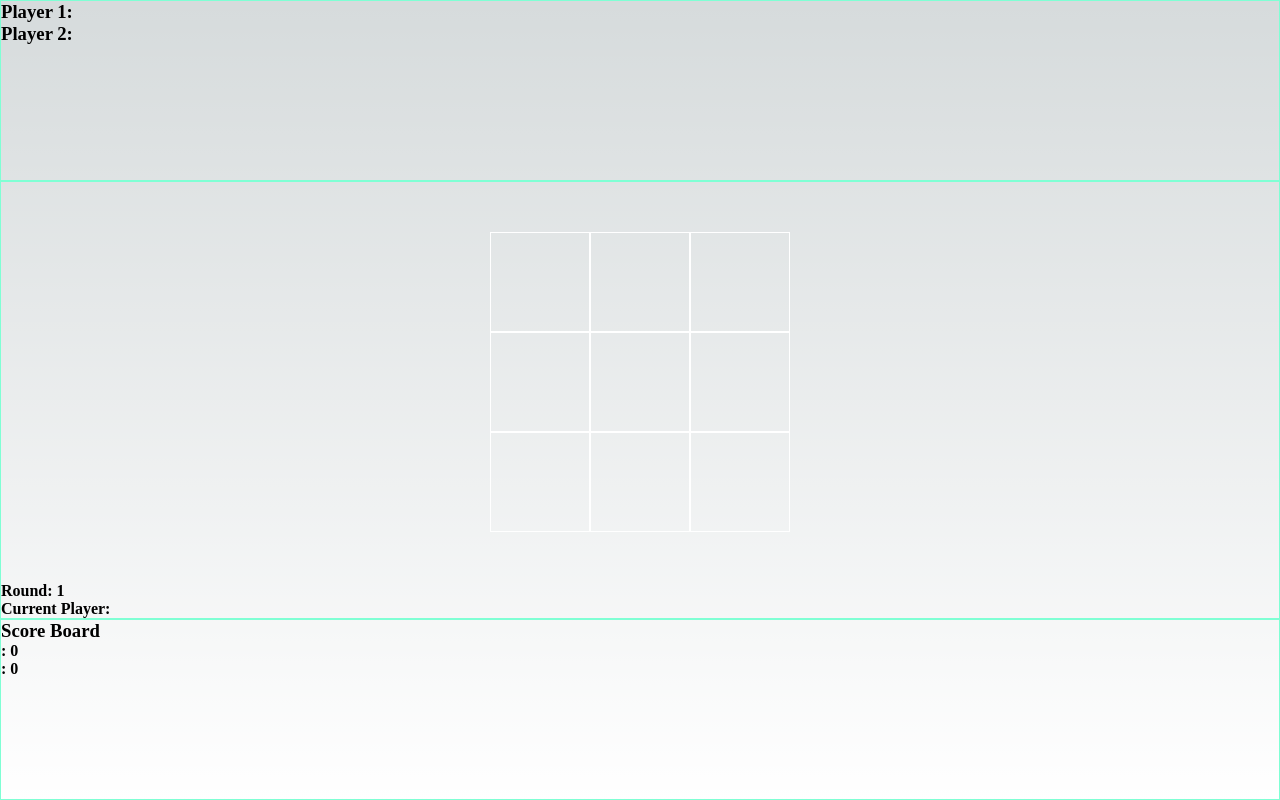
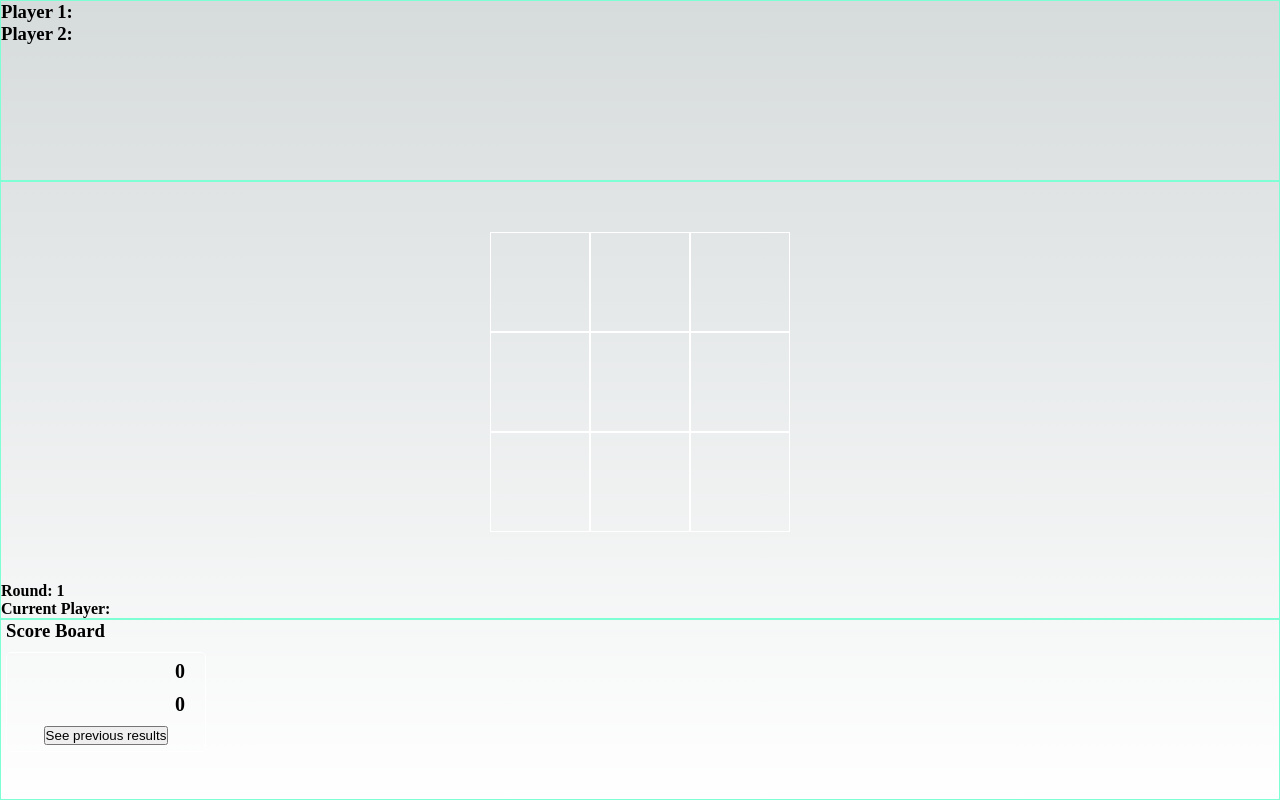
Before and after one commit to javidan-dot-com/game, a Next.js app: page /game in a window 1280 px wide. Built offline with nearby package versions, Linux system fonts and the light colour scheme.

Commit message:
build: score-board sorting

```diff
--- /dev/null
+++ b/components/score-board/score-board.module.scss
@@ -0,0 +1,32 @@
+.score_board {
+    display: flex;
+    width: 100%;
+    flex-direction: column;
+    row-gap: 10px;
+
+    * {
+        margin: 0 5px;
+    }
+
+    &__item {
+        display: flex;
+        flex-direction: column;
+        align-items: center;
+        justify-content: center;
+        width: 200px;
+        height: 100px;
+        row-gap: 10px;
+        border: 1px solid #fff;
+        border-radius: 5px;
+        font-size: 20px;
+        font-weight: bold;
+
+        > li {
+            display: flex;
+            justify-content: space-between;
+            width: 100%;
+            padding: 0 10px;
+            list-style: none;
+        }
+    }
+}
--- /dev/null
+++ b/components/score-board/score-board.tsx
@@ -0,0 +1,47 @@
+import { PlayerInfo } from '@/pages/game';
+import styles from './score-board.module.scss';
+import { useRouter } from 'next/router';
+
+interface ScoreBoardProps {
+    players: PlayerInfo[];
+}
+
+const ScoreBoard = ({ players }: ScoreBoardProps) => {
+    const route = useRouter();
+
+    const sortPlayers = (players: PlayerInfo[]) => {
+        return players.sort((a, b) => b.score - a.score);
+    }
+    const sortedList = sortPlayers(players);
+
+    return (
+        <div className={styles.score_board}>
+            <h3>Score Board</h3>
+
+            <ul className={styles.score_board__item}>
+                {
+                    sortedList.map((player, index) => (
+                        <li key={index}>
+                            <div>
+                                <p>{player.playerName}</p>
+                            </div>
+
+                            <div>
+                                <p>{player.score}</p>
+                            </div>
+                        </li>
+                    ))
+                }
+
+                <button
+                    className={styles.score_board__item__button}
+                    onClick={() => route.push('/scores')}
+                >
+                    See previous results
+                </button>
+            </ul>
+        </div>
+    )
+}
+
+export default ScoreBoard;
--- a/pages/game.tsx
+++ b/pages/game.tsx
@@ -2,6 +2,7 @@ import { useRouter } from "next/router";
 import styles from '../styles/Game.module.scss';
 import GameBoard from "@/components/game-board/game-board";
 import { useEffect, useState } from "react";
+import ScoreBoard from "@/components/score-board/score-board";
 
 export type Players = {
     firstPlayer: string,
@@ -56,13 +57,7 @@ const Game = () => {
                 />
             </div>
 
-            <div className={styles.score_board}>
-                <h3>Score Board</h3>
-                <div className={styles.score}>
-                    <h4>{players[0].playerName}: {players[0].score}</h4>
-                    <h4>{players[1].playerName}: {players[1].score}</h4>
-                </div>
-            </div>
+            <ScoreBoard players={players} />
         </main>
     )
 }
--- a/pages/scores.tsx
+++ b/pages/scores.tsx
@@ -6,3 +6,5 @@ const Scores = () => {
         </div>
     );
 };
+
+export default Scores;
```
